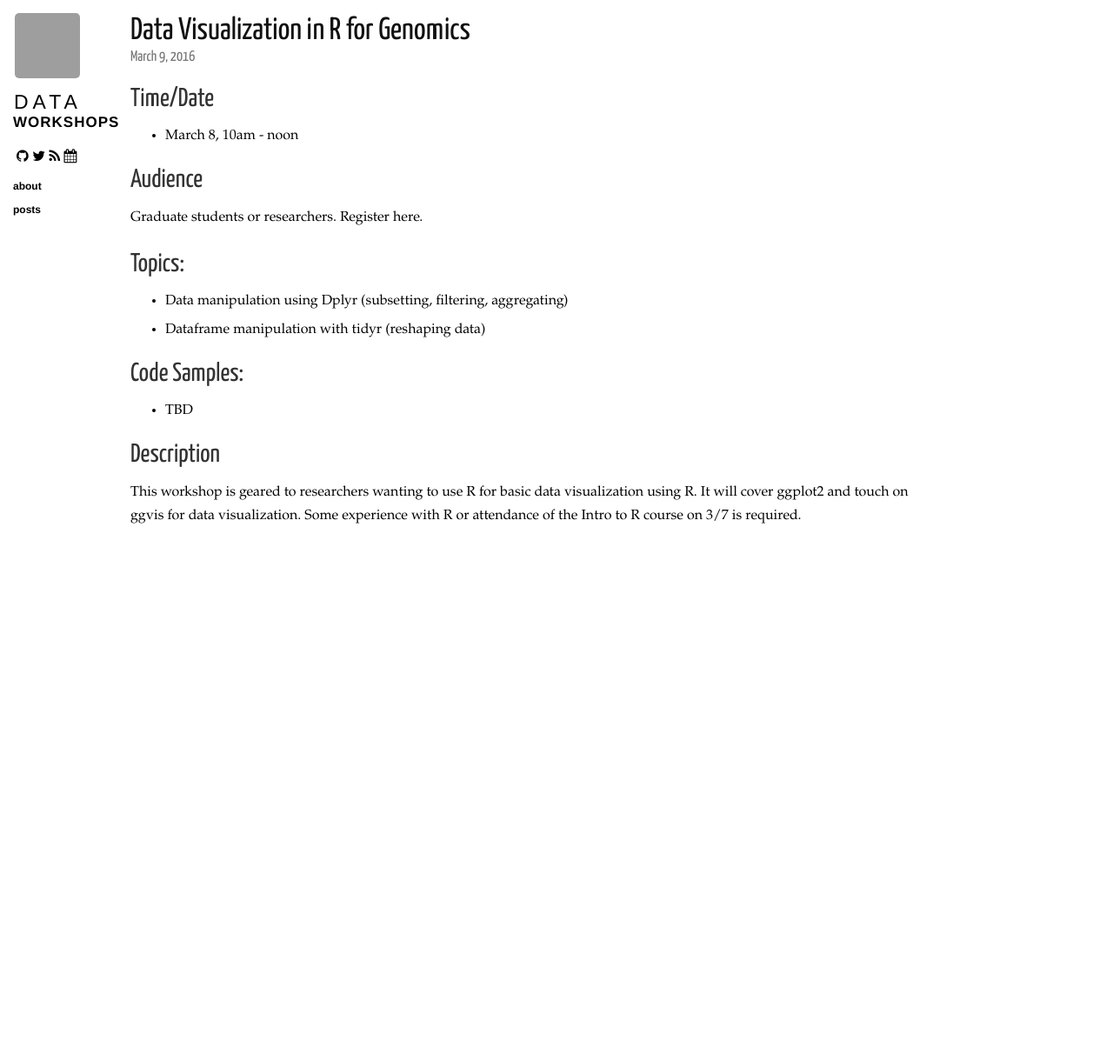
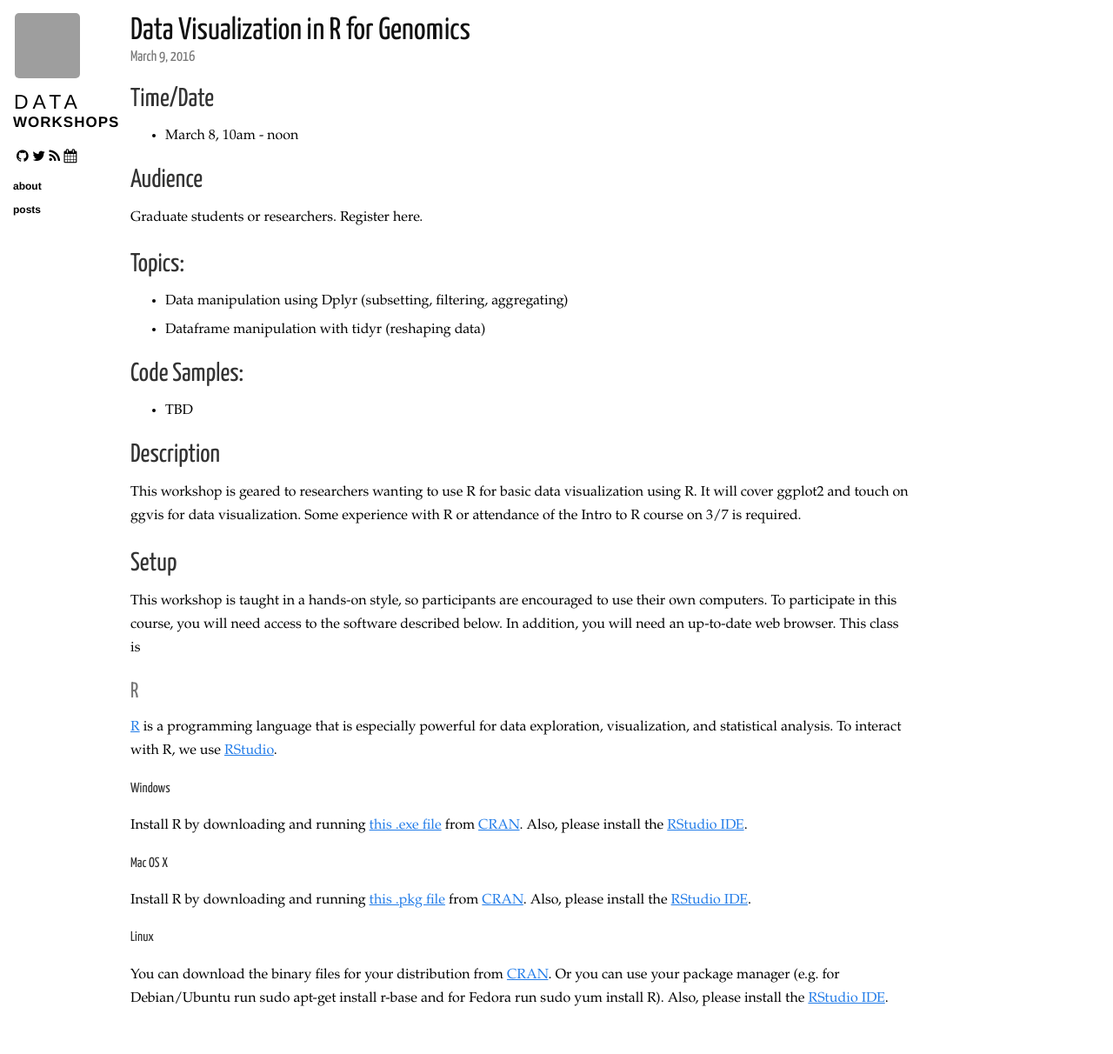
Before and after one commit to ucsdlib/workshops, a Jekyll site: the page built from _posts/2016-03-09-r-data-viz-genomics.markdown, in a window 1280 px wide. Shown: the whole page at 87% size. Built offline with Jekyll 4.4.1, drawn with Linux system fonts in a browser that asks for light colours; nearby versions of some CDN libraries; Markdown is read by kramdown in place of the engine named in the settings; before the commit the page ends 900 px from its top, so only the background shows below that; grey boxes are pictures that could not be loaded.

Commit message:
adding setup to datavis and mani

```diff
--- a/_posts/2016-03-07-intro-r-genomics.markdown
+++ b/_posts/2016-03-07-intro-r-genomics.markdown
@@ -36,12 +36,12 @@ This workshop is taught in a hands-on style, so participants are encouraged to u
 
 #### Windows
 
-Install R by downloading and running this .exe file from CRAN. Also, please install the RStudio IDE.
+Install R by downloading and running [this .exe file](http://cran.r-project.org/bin/windows/base/release.htm) from [CRAN](http://cran.r-project.org/index.html). Also, please install the [RStudio IDE](http://www.rstudio.com/ide/download/desktop).
 
 #### Mac OS X
 
-Install R by downloading and running this .pkg file from CRAN. Also, please install the RStudio IDE.
+Install R by downloading and running [this .pkg file](http://cran.r-project.org/bin/macosx/R-latest.pkg) from [CRAN](http://cran.r-project.org/index.html). Also, please install the [RStudio IDE](http://www.rstudio.com/ide/download/desktop).
 
 #### Linux
 
-You can download the binary files for your distribution from CRAN. Or you can use your package manager (e.g. for Debian/Ubuntu run sudo apt-get install r-base and for Fedora run sudo yum install R). Also, please install the RStudio IDE.
+You can download the binary files for your distribution from [CRAN](http://cran.r-project.org/index.html). Or you can use your package manager (e.g. for Debian/Ubuntu run sudo apt-get install r-base and for Fedora run sudo yum install R). Also, please install the [RStudio IDE](http://www.rstudio.com/ide/download/desktop).
--- a/_posts/2016-03-09-r-data-viz-genomics.markdown
+++ b/_posts/2016-03-09-r-data-viz-genomics.markdown
@@ -24,3 +24,23 @@ Graduate students or researchers. Register here.
 ## Description
 
 This workshop is geared to researchers wanting to use R for basic data visualization using R. It will cover ggplot2 and touch on ggvis for data visualization.  Some experience with R or attendance of the Intro to R course on 3/7 is required.
+
+## Setup <a name="setup"></a>
+
+This workshop is taught in a hands-on style, so participants are encouraged to use their own computers. To participate in this course, you will need access to the software described below. In addition, you will need an up-to-date web browser.  This class is
+
+### R
+
+[R](http://www.r-project.org/) is a programming language that is especially powerful for data exploration, visualization, and statistical analysis. To interact with R, we use [RStudio](http://www.rstudio.com/).
+
+#### Windows
+
+Install R by downloading and running [this .exe file](http://cran.r-project.org/bin/windows/base/release.htm) from [CRAN](http://cran.r-project.org/index.html). Also, please install the [RStudio IDE](http://www.rstudio.com/ide/download/desktop).
+
+#### Mac OS X
+
+Install R by downloading and running [this .pkg file](http://cran.r-project.org/bin/macosx/R-latest.pkg) from [CRAN](http://cran.r-project.org/index.html). Also, please install the [RStudio IDE](http://www.rstudio.com/ide/download/desktop).
+
+#### Linux
+
+You can download the binary files for your distribution from [CRAN](http://cran.r-project.org/index.html). Or you can use your package manager (e.g. for Debian/Ubuntu run sudo apt-get install r-base and for Fedora run sudo yum install R). Also, please install the [RStudio IDE](http://www.rstudio.com/ide/download/desktop).
```
Also changed, not shown: _posts/2016-03-08-r-data-manipulation.markdown (+20 -0 lines).
